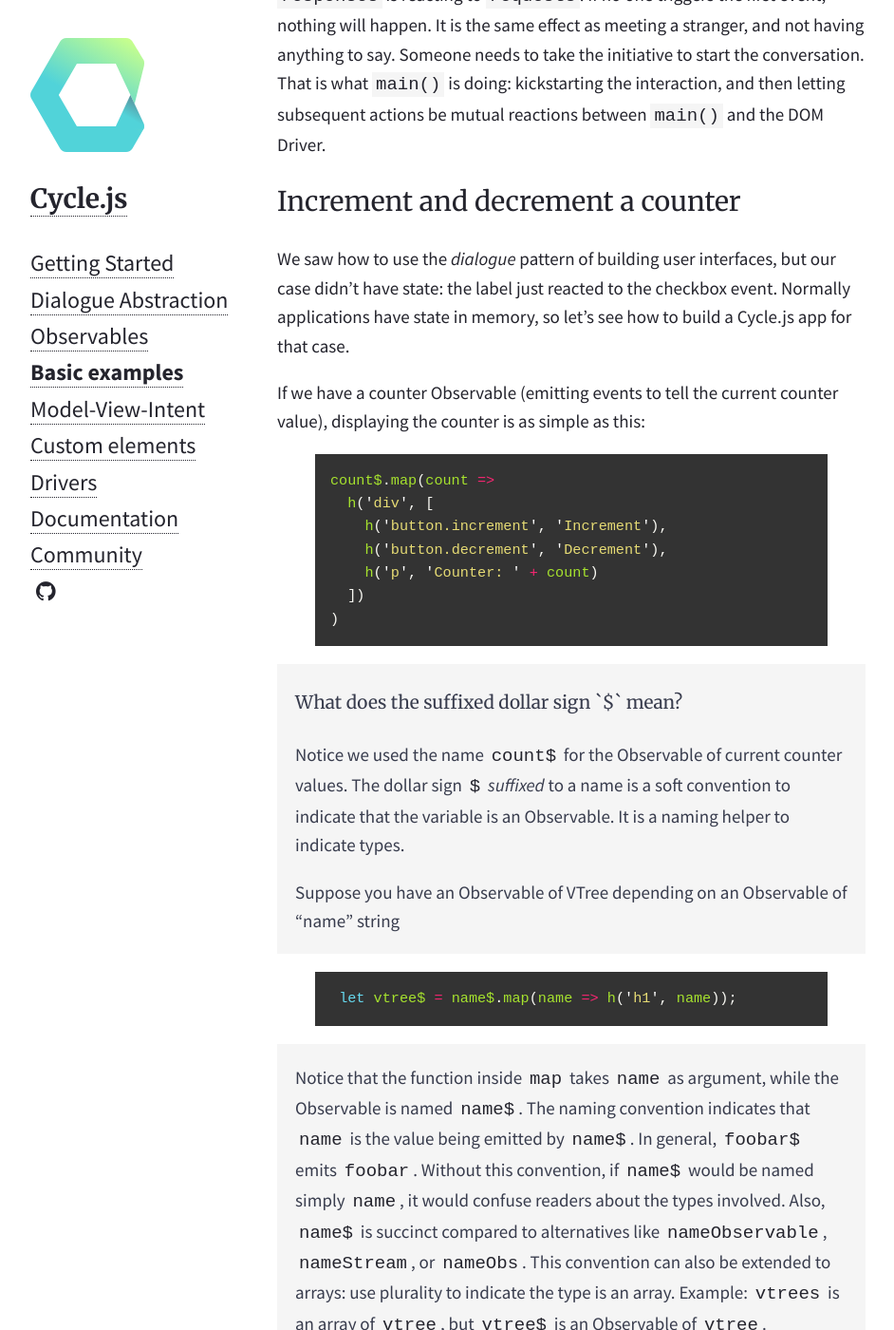
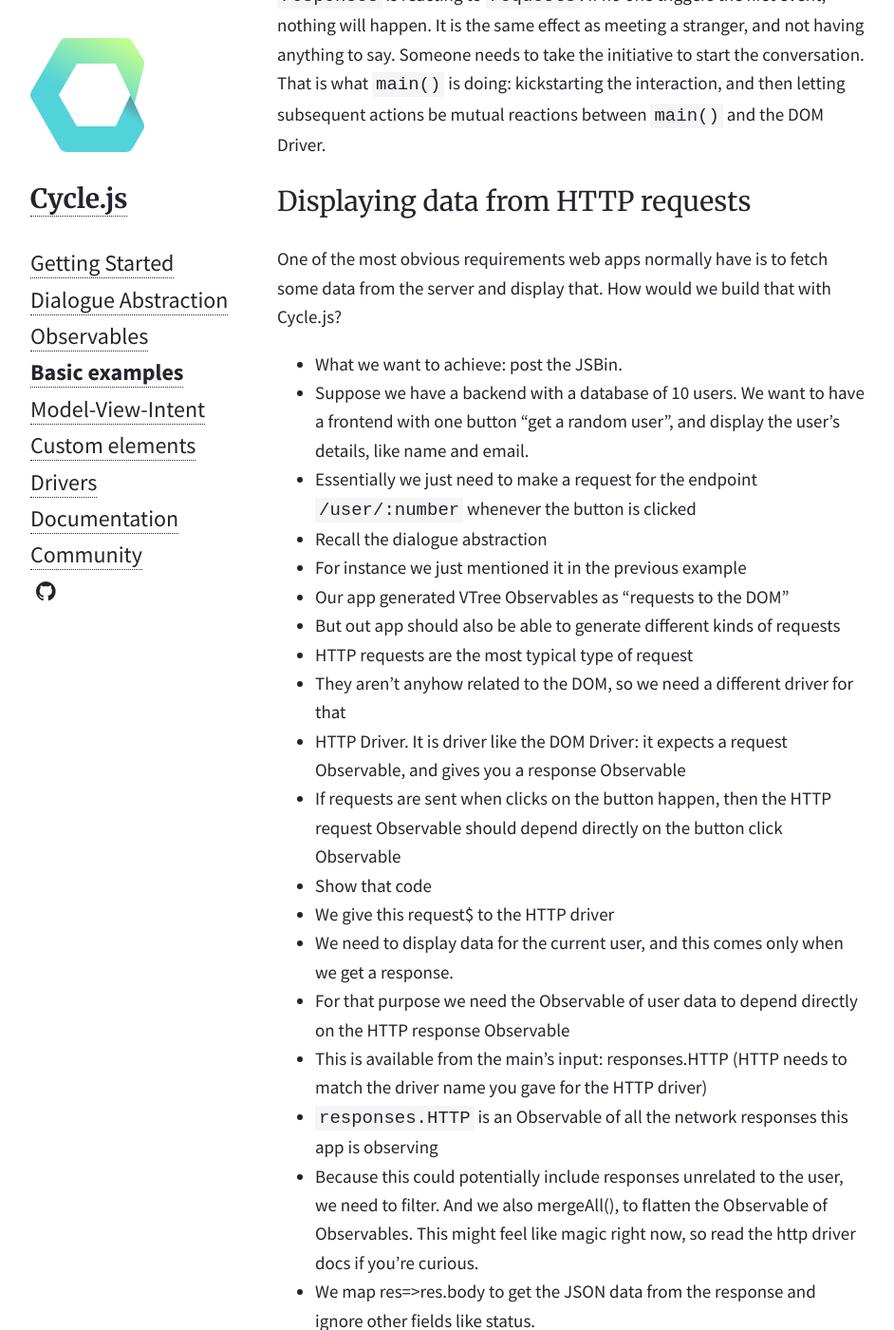
Before and after one commit to cyclejs/old-website, a Jekyll site: the page built from _posts/2015-01-28-basic-examples.md, in a window 1280 px wide and 1400 px high, scrolled down 3943 px. Shown: the whole window at 95% size, without its empty margins (168-1110 px from the left). Built offline with Jekyll 4.4.1, drawn with Linux system fonts in a browser that asks for light colours; nearby versions of some CDN libraries; some of the changed text lies outside the part shown.

```diff
--- a/_posts/2015-01-28-basic-examples.md
+++ b/_posts/2015-01-28-basic-examples.md
@@ -116,6 +116,86 @@
 <a class="jsbin-embed" href="http://jsbin.com/qomenu/embed?output">JS Bin on jsbin.com</a>
 
 Notice the lines we changed, with `NEW!`. We now map `change` events on the checkbox to the `checked` value of the element (the first `map()`) to VTrees displaying that value. However, we need a [`.startWith()`](http://reactivex.io/documentation/operators/startwith.html) to give a default value to be converted to a VTree. Without this, nothing would be shown! Why? Because our `requests` is reacting to `responses`, but `responses` is reacting to `requests`. If no one triggers the first event, nothing will happen. It is the same effect as meeting a stranger, and not having anything to say. Someone needs to take the initiative to start the conversation. That is what `main()` is doing: kickstarting the interaction, and then letting subsequent actions be mutual reactions between `main()` and the DOM Driver.
+
+<h2 id="Displaying data from HTTP requests">Displaying data from HTTP requests</h2>
+
+One of the most obvious requirements web apps normally have is to fetch some data from the server and display that. How would we build that with Cycle.js?
+
+- What we want to achieve: post the JSBin.
+- Suppose we have a backend with a database of 10 users. We want to have a frontend with one button "get a random user", and display the user's details, like name and email.
+- Essentially we just need to make a request for the endpoint `/user/:number` whenever the button is clicked
+- Recall the dialogue abstraction
+- For instance we just mentioned it in the previous example
+- Our app generated VTree Observables as "requests to the DOM"
+- But out app should also be able to generate different kinds of requests
+- HTTP requests are the most typical type of request
+- They aren't anyhow related to the DOM, so we need a different driver for that
+- HTTP Driver. It is driver like the DOM Driver: it expects a request Observable, and gives you a response Observable
+- If requests are sent when clicks on the button happen, then the HTTP request Observable should depend directly on the button click Observable
+- Show that code
+- We give this request$ to the HTTP driver
+- We need to display data for the current user, and this comes only when we get a response.
+- For that purpose we need the Observable of user data to depend directly on the HTTP response Observable
+- This is available from the main's input: responses.HTTP (HTTP needs to match the driver name you gave for the HTTP driver)
+- `responses.HTTP` is an Observable of all the network responses this app is observing
+- Because this could potentially include responses unrelated to the user, we need to filter. And we also mergeAll(), to flatten the Observable of Observables. This might feel like magic right now, so read the http driver docs if you're curious.
+- We map res=>res.body to get the JSON data from the response and ignore other fields like status.
+- What we display to the DOM is what we have from the current user's data in user$.
+- So vtree$ depends directly on user$
+- However, initially, there won't be any user$ event, because those only happen when the user clicks.
+- This is the same "conversation initiative" problem we saw in the previous *checkbox* example
+- So we make user$ start with a null user, and in case vtree$ sees a null user, it renders just the button
+- Unless, if we have real user data, we display the name, the email, and the website
+- We give vtree$ to the DOM Driver, and it renders those for us, all done.
+- Show the full code
+- Show the JSBin
+
+{% highlight js %}
+import Cycle from '@cycle/core';
+import {h, makeDOMDriver} from '@cycle/web';
+import {makeHTTPDriver} from '@cycle/http';
+
+function main(responses) {
+  const USERS_URL = 'http://jsonplaceholder.typicode.com/users/';
+  let getRandomUser$ = responses.DOM.get('.get-random', 'click')
+    .map(() => {
+      let randomNum = Math.round(Math.random()*9)+1;
+      return {
+        url: USERS_URL + String(randomNum),
+        method: 'GET'
+      };
+    });
+
+  let user$ = responses.HTTP
+    .filter(res$ => res$.request.url.indexOf(USERS_URL) === 0)
+    .mergeAll()
+    .map(res => res.body)
+    .startWith(null);
+
+  let vtree$ = user$.map(user =>
+    h('div.users', [
+      h('button.get-random', 'Get random user'),
+      user === null ? null : h('div.user-details', [
+        h('h1.user-name', user.name),
+        h('h4.user-email', user.email),
+        h('a.user-website', {href: user.website}, user.website)
+      ])
+    ])
+  );
+
+  return {
+    DOM: vtree$,
+    HTTP: getRandomUser$
+  };
+}
+
+Cycle.run(main, {
+  DOM: makeDOMDriver('#app'),
+  HTTP: makeHTTPDriver()
+});
+{% endhighlight %}
+
+<a class="jsbin-embed" href="http://jsbin.com/yizisa/embed?output">JS Bin on jsbin.com</a>
 
 <h2 id="increment-and-decrement-a-counter">Increment and decrement a counter</h2>
 
```
Also changed, not shown: _posts/2015-01-23-drivers.md (+1 -1 lines), _posts/2015-01-26-model-view-intent.md (+1 -1 lines), _posts/2015-01-29-observables.md (+1 -1 lines).
